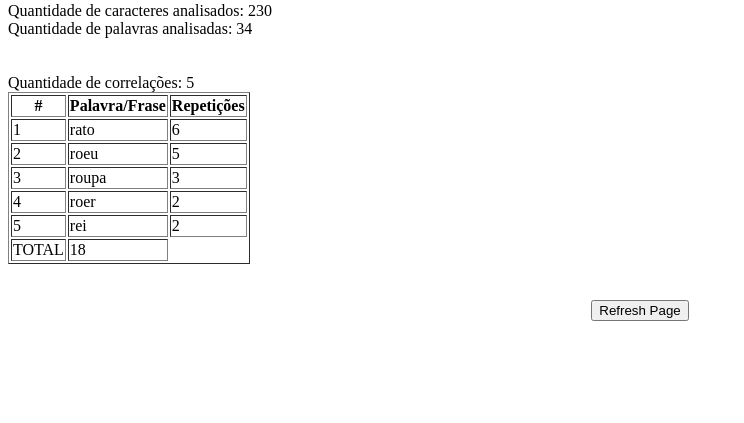
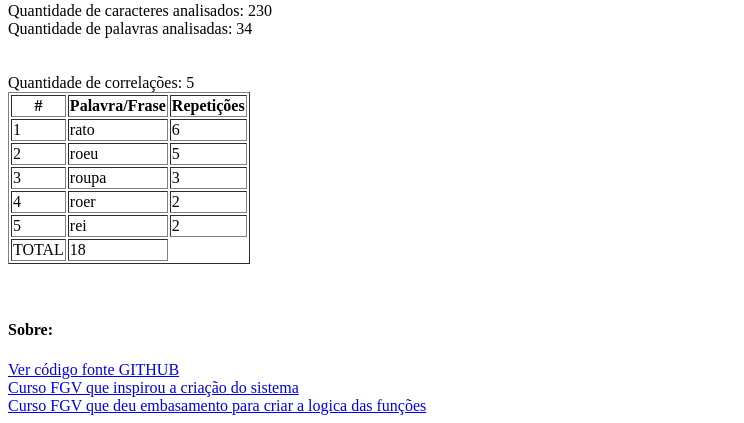
Before and after one commit to carloscrls/modulares, a PHP site: page /vetorizacaoDeTexto.php in a window 1280 px wide. Shown: the part 560-983 px from the top of the page, without its empty margins (0-744 px from the left). Before the commit the page ends 881 px from the top, so only its background shows below. Run offline with PHP 8.4, Linux system fonts and the light colour scheme.

Commit message:
identação e comentário para ajudar na explicação

```diff
--- a/vetorizacaoDeTexto.php
+++ b/vetorizacaoDeTexto.php
@@ -11,7 +11,6 @@ class Vetor
 				$texto = str_replace($i, "", $texto);
 			}
 		}
-		//BUG não está mantendo somente numeros, ele mantem numeros somente quando é digitado junto ao texto ex: casa1 ele mantem ou retira o 1, porém quando digito "1,2,3" ele buga
 		$texto = preg_replace('/[áàãâä]/ui', 'a', $texto);
 		$texto = preg_replace('/[éèêë]/ui', 'e', $texto);
 		$texto = preg_replace('/[íìîï]/ui', 'i', $texto);
@@ -107,7 +106,7 @@ class Vetor
 	}
 }
 
-// <!------------------------------------------------------------------------------------------>
+// <!--------------------------------------FORMULARIO ENTRADA-------------------------------------------->
 $textoExemplo = "O Rato Roeu O rato roeu a roupa do rei de Roma, O rato roeu a roupa do rei da Rússia, O rato roeu a roupa do rodovalho… O rato a roer roía. E a rosa Rita ramalho Do rato a roer se ria. A rata roeu a rolha Da garrafa da rainha.";
 $preposicoesExemplo = "por,a,para,de,em,o,pelo,ao,pro,do,no,a,pela,à,pra,da,na,os,pelos,aos,pros,dos,nos,as,pelas,às,pras,das,nas,um,dum,num,uma,duma,numa,uns,duns,nuns,umas,dumas,numas,ele,dele,nele,ela,dela,nela,eles,deles,neles,elas,delas,nelas,este,deste,neste,isto,disto,nisto,esse,desse,nesse,isso,disso,nisso,aquele,àquele,praquele,daquele,naquele,aquilo,àquilo,praquilo,daquilo,naquilo,boa tarde,bom dia, boa noite";
 
@@ -119,9 +118,6 @@ $txtExcluir = isset($_POST['txtExcluir'])?$_POST['txtExcluir']: $preposicoesExem
 $excNum = isset($_POST['excNum'])?"checked":"";
 $gNuvem = isset($_POST['gNuvem'])?"checked":"false";
 $txtManter = isset($_POST['txtManter'])?$_POST['txtManter']:null;
-
-// echo "<pre>";
-// var_dump($_POST);
 
 $vetor = new Vetor;
 $arrText = $vetor->vetoriza($texto,$palavrasPorFrase,$txtExcluir,$excNum,$txtManter);
@@ -148,7 +144,7 @@ $arrPalavraRepeticoes = $vetor->listaRepeticoes($arrText);
 	<br><input type="submit" name="enviar">
 </form>
 
-<!-------------------------------------------------------------------------------------------->
+<!--------------------------------RESULTADO -------------------------------------------------->
 <?= "<br>Quantidade de caracteres analisados: ".strlen($texto); ?>
 <?= "<br>Quantidade de palavras analisadas: ".count($arrText); ?>
 <br><br>
@@ -192,10 +188,16 @@ $arrPalavraRepeticoes = $vetor->listaRepeticoes($arrText);
 <br>
 <br>
 
-<div align="center" id="cloud" name="cloud">
-	<button onClick="history.go(0);">Refresh Page</button>
-	<br><br><br>
-	<!-- <button onClick="window.location.reload();">reload Page</button> -->
+<!--------------------------SOBRE--------------------------------------------------------->
+<div>
+	<h4>Sobre:</h4>
+	<a href="https://github.com/carloscrls/modulares/blob/master/vetorizacaoDeTexto.php">Ver código fonte GITHUB</a>
+	<br>
+	<a href="https://educacao-executiva.fgv.br/rj/rio-de-janeiro/cursos/curta-media-duracao/curta-media-duracao-presencial/data-science-fundamentos?oferta=78270">Curso FGV que inspirou a criação do sistema</a>
+	<br>
+	<a href="https://educacao-executiva.fgv.br/rj/rio-de-janeiro/cursos/curta-media-duracao/curta-media-duracao-presencial/programacao-para-data-science?oferta=79177 ">Curso FGV que deu embasamento para criar a logica das funções</a>
+</div>
+
 
 <!--------------------------NUVEM DE PALAVRAS--------------------------------------------->
 <?php
@@ -204,6 +206,14 @@ if ($gNuvem=="false")
 {
 	die();
 }
+?>
+
+<div align="center" id="cloud" name="cloud">
+	<button onClick="history.go(0);">Refresh Page</button>
+	<br><br><br>
+	<!-- <button onClick="window.location.reload();">reload Page</button> -->
+
+<?php
 
 $maxPixel = 100;
 foreach ($arrPalavraRepeticoes as $palavra => $repeticoes)
```
